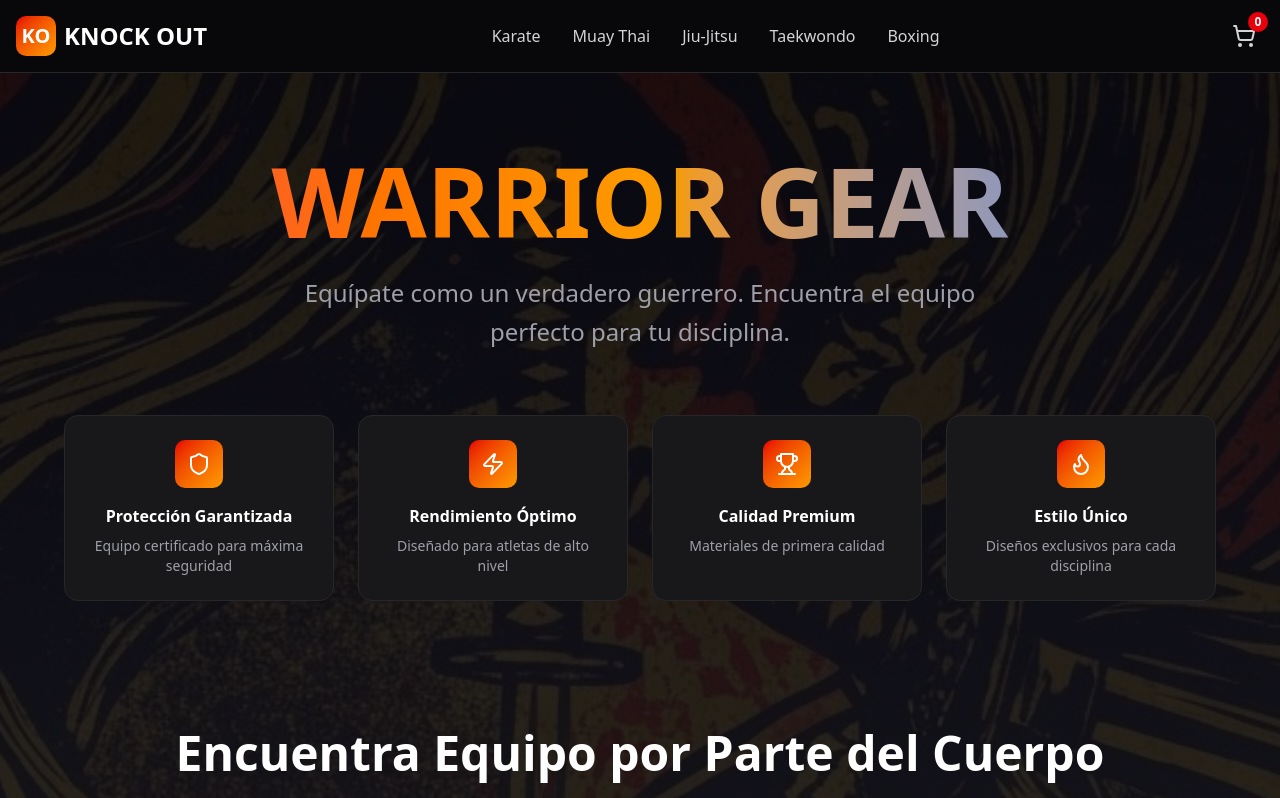
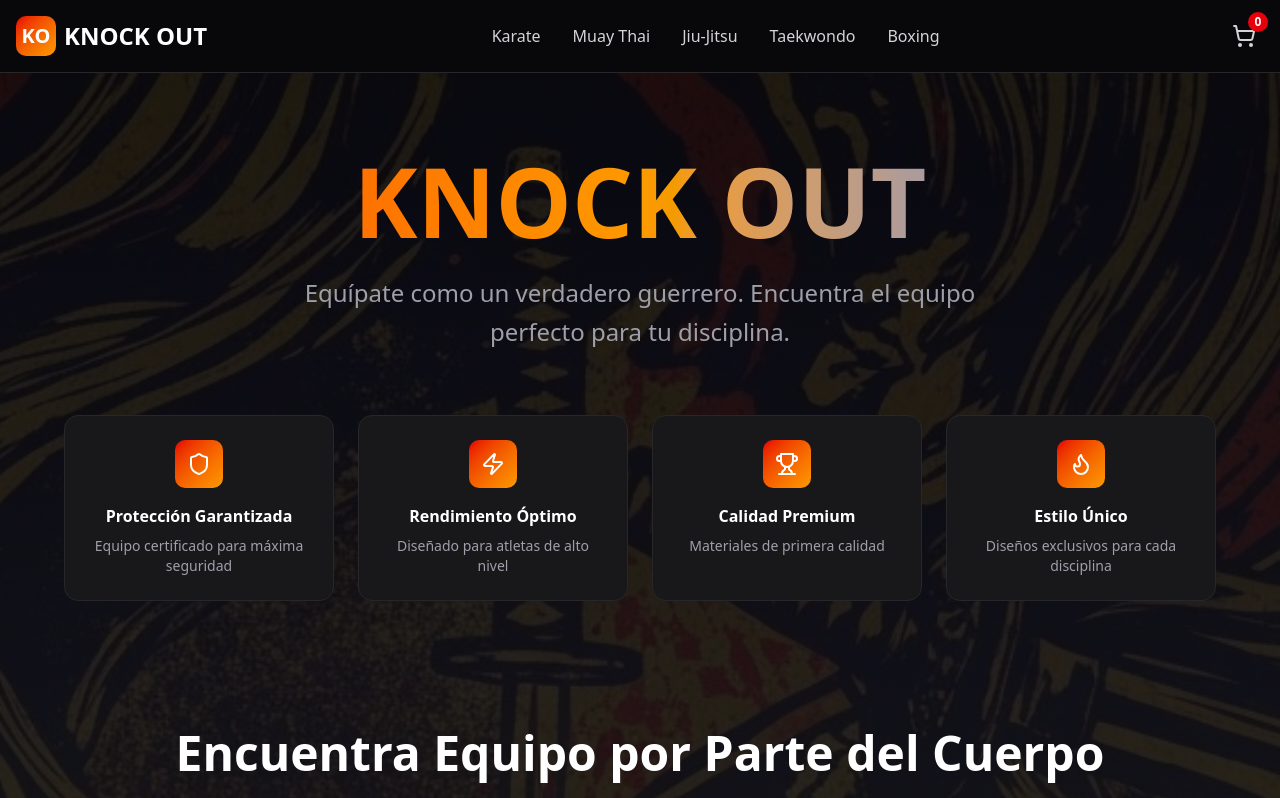
Before and after one commit to CryoXen/Hackathon-ch59, a Next.js app: page / in a window 1280 px wide. Shown: the top 798 px of the page. Built offline with nearby package versions, Linux system fonts and the light colour scheme.

Commit message:
Se actualizó el titulo de la página

```diff
--- a/app/page.tsx
+++ b/app/page.tsx
@@ -78,7 +78,7 @@ export default function HomePage() {
         <div className="container mx-auto px-4 py-20 relative z-10">
           <div className="text-center mb-16 animate-fade-in">
             <h1 className="font-sans text-6xl md:text-8xl font-black mb-6 bg-gradient-to-r from-red-500 via-amber-500 to-blue-500 bg-clip-text text-transparent text-balance">
-              WARRIOR GEAR
+              KNOCK OUT
             </h1>
             <p className="text-xl md:text-2xl text-zinc-400 max-w-3xl mx-auto text-pretty leading-relaxed">
               Equípate como un verdadero guerrero. Encuentra el equipo perfecto para tu disciplina.
```
